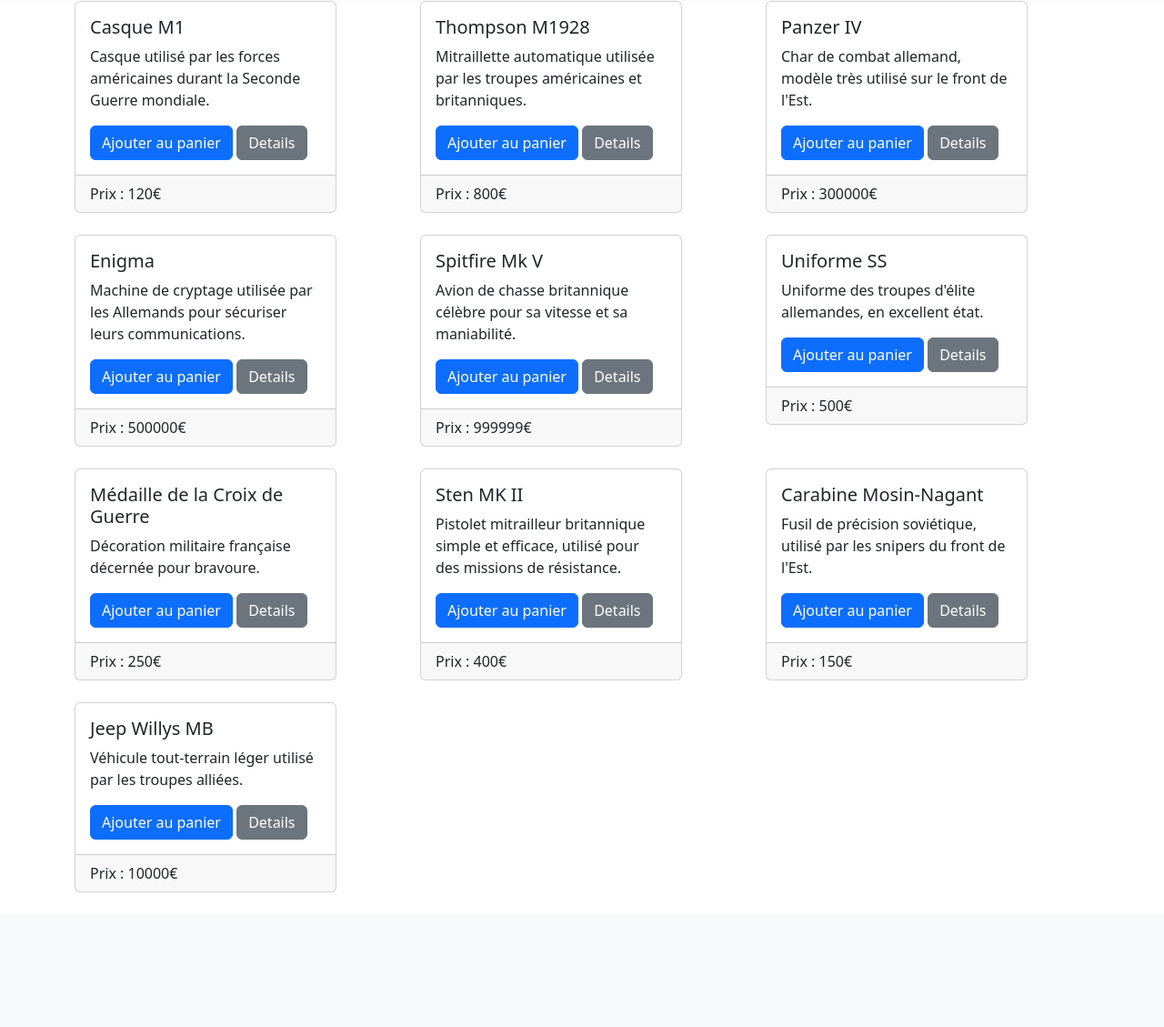
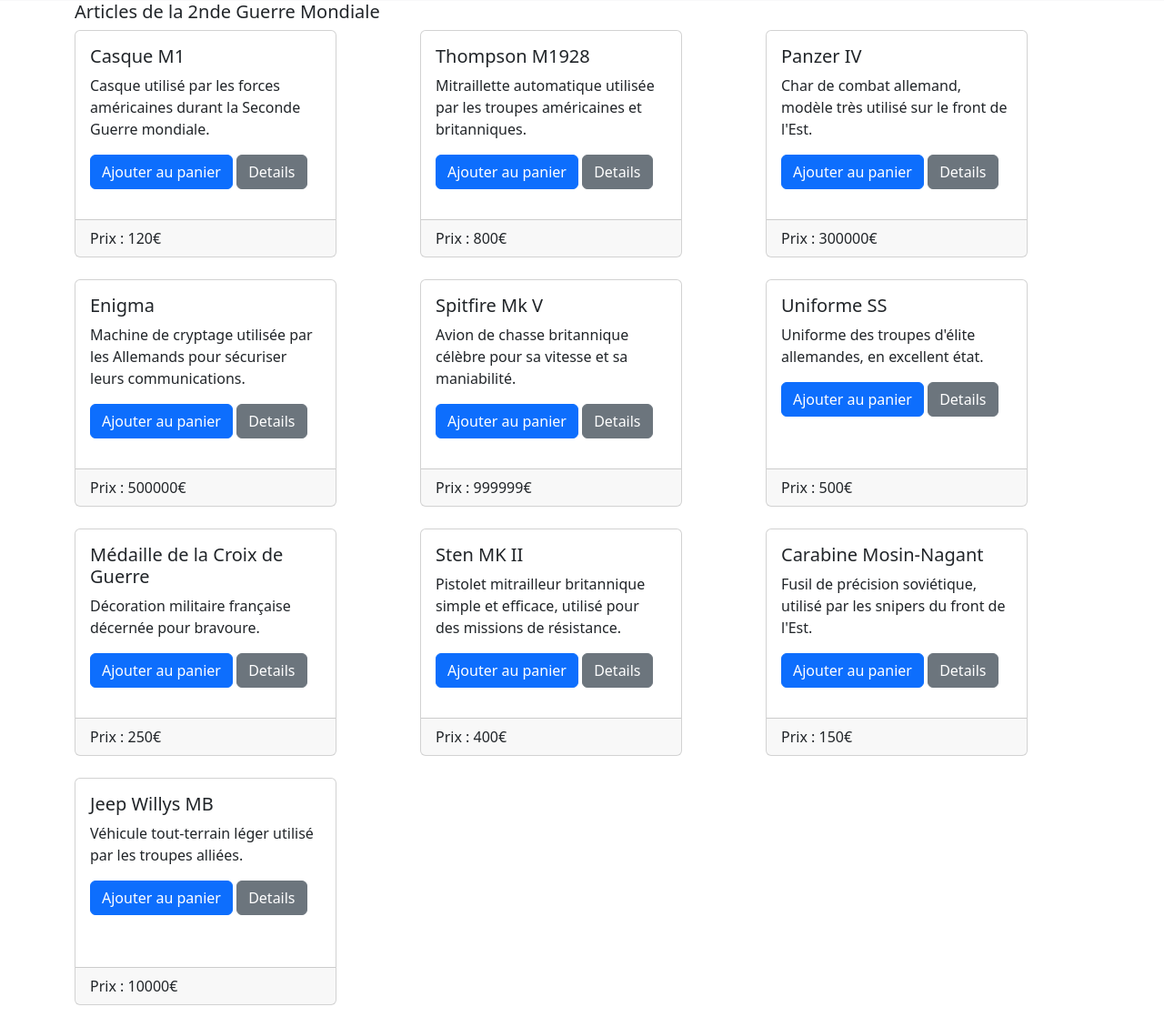
Before and after one commit to Lifzerr/R3.01---Projet-Final, a PHP site: page / in a window 1280 px wide. Shown: the part 55-1184 px from the top of the page at 91% size. Before the commit the page ends 1036 px from the top, so only its background shows below. Run offline with PHP 8.4, Linux system fonts and the light colour scheme; data comes from the database, SQL or seed files in the repository; data that the repository does not hold is empty; some libraries are stand-ins or nearby versions.

Commit message:
Ajout du titre et responsiveness index

```diff
--- a/index.php
+++ b/index.php
@@ -51,6 +51,10 @@
 
     <div class="container">
 
+        <div id="titre">
+            <h1 class="lead">Articles de la 2nde Guerre Mondiale</h1>
+        </div>
+
         <?php
             // Connexion à la BD
             $servername = "lakartxela.iutbayonne.univ-pau.fr";
@@ -80,10 +84,10 @@
             }
         ?>
 
-        <div class="row row-cols-3">
+        <div class="row">
             <?php foreach($result as $article) { ?>
             <div class="col-md-4 mb-4">
-                <div class="card" style="width: 18rem;">
+                <div class="card" style="width: 18rem; min-height: 250px;">
                     <img src="<?= $article['chemin'] ?>" class="card-img-top" alt="<?= $article['alt'] ?>">
                     <div class="card-body">
                         <h5 class="card-title"><?= $article['titre'] ?></h5>
```
